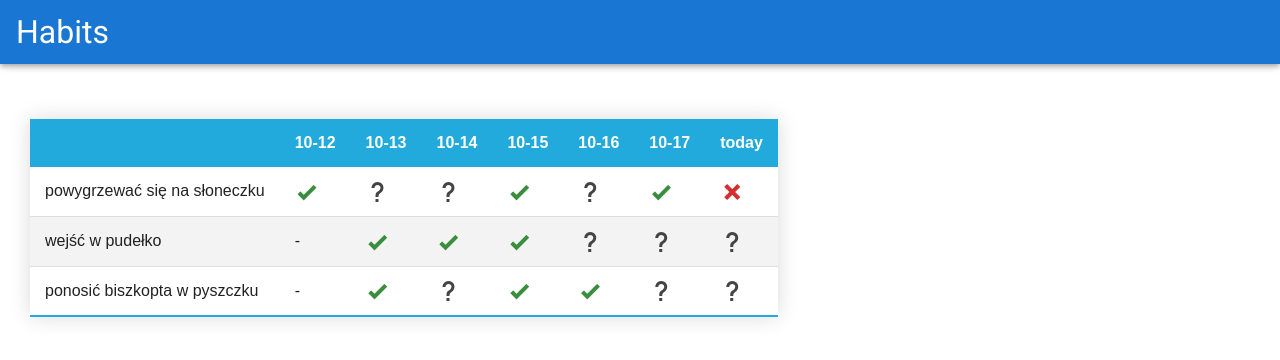
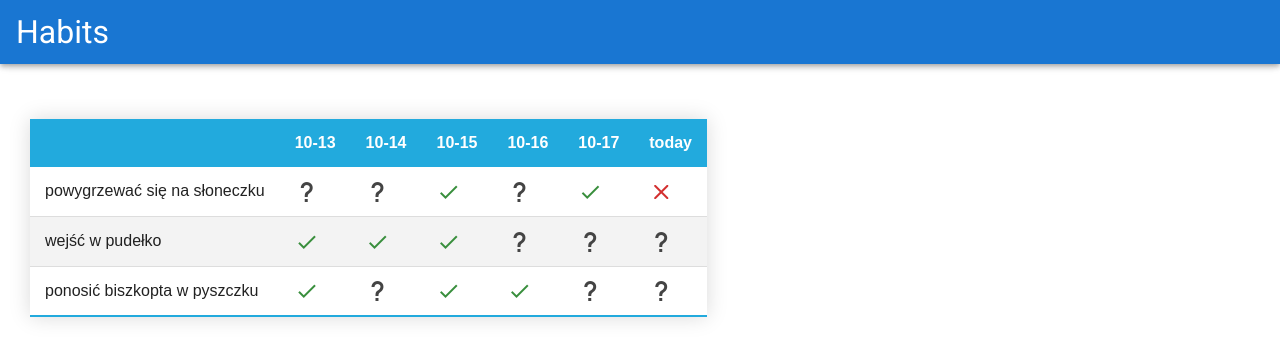
Before and after one commit to FilipTarajko/habit_tracker, a Vue app: page / in a window 1280 px wide. Shown: the top 360 px of the page. Built offline with nearby package versions, Linux system fonts and the light colour scheme.

Commit message:
add displayedDays to settings, reorganise tick and cross structure

```diff
--- a/src/components/Dashboard.vue
+++ b/src/components/Dashboard.vue
@@ -14,7 +14,8 @@
         <td>{{ habit.name }}</td>
         <!-- Before started -->
         <td
-          v-for="index2 in (habit.startDay - firstDisplayedDate) / 86400000"
+          v-for="index2 in Math.max(habit.startDay - firstDisplayedDate, 0) /
+            86400000"
           :key="'B' + index2"
         >
           -
@@ -32,37 +33,19 @@
           <v-icon v-if="!(date in habit.records)" color="#444444"
             >mdi-help</v-icon
           >
-          <!-- ZWYKLE -->
+          <!-- TICK -->
           <v-icon
-            v-if="
-              !settings.useThick && date in habit.records && habit.records[date]
-            "
+            v-if="date in habit.records && habit.records[date]"
             color="green darken-2"
-            >mdi-check</v-icon
+            >{{ settings.useThick ? "mdi-check-bold" : "mdi-check" }}</v-icon
           >
+          <!-- CROSS -->
           <v-icon
-            v-if="
-              !settings.useThick &&
-                date in habit.records &&
-                !habit.records[date]
-            "
+            v-if="date in habit.records && !habit.records[date]"
             color="red darken-2"
-            >mdi-window-close</v-icon
-          >
-          <!-- THICK -->
-          <v-icon
-            v-if="
-              settings.useThick && date in habit.records && habit.records[date]
-            "
-            color="green darken-2"
-            >mdi-check-bold</v-icon
-          >
-          <v-icon
-            v-if="
-              settings.useThick && date in habit.records && !habit.records[date]
-            "
-            color="red darken-2"
-            >mdi-close-thick</v-icon
+            >{{
+              settings.useThick ? "mdi-close-thick" : "mdi-window-close"
+            }}</v-icon
           >
         </td>
         <!-- After started old -->
@@ -91,7 +74,8 @@ export default {
     stuff: [],
     currentDate: new Date(),
     settings: {
-      useThick: true,
+      useThick: false,
+      displayedDays: 6,
     },
   }),
   methods: {
@@ -151,12 +135,11 @@ export default {
   },
   computed: {
     firstDisplayedDate: function() {
-      // console.log(new Date("2021-10-05"));
-      // return new Date("2021-10-05");
-
       console.log("-days");
       let a = new Date(
-        new Date(new Date() - 86400000 * 6).toISOString().substring(0, 10)
+        new Date(new Date() - 86400000 * (this.settings.displayedDays - 1))
+          .toISOString()
+          .substring(0, 10)
       );
       console.log("a");
       console.log(a);
```
